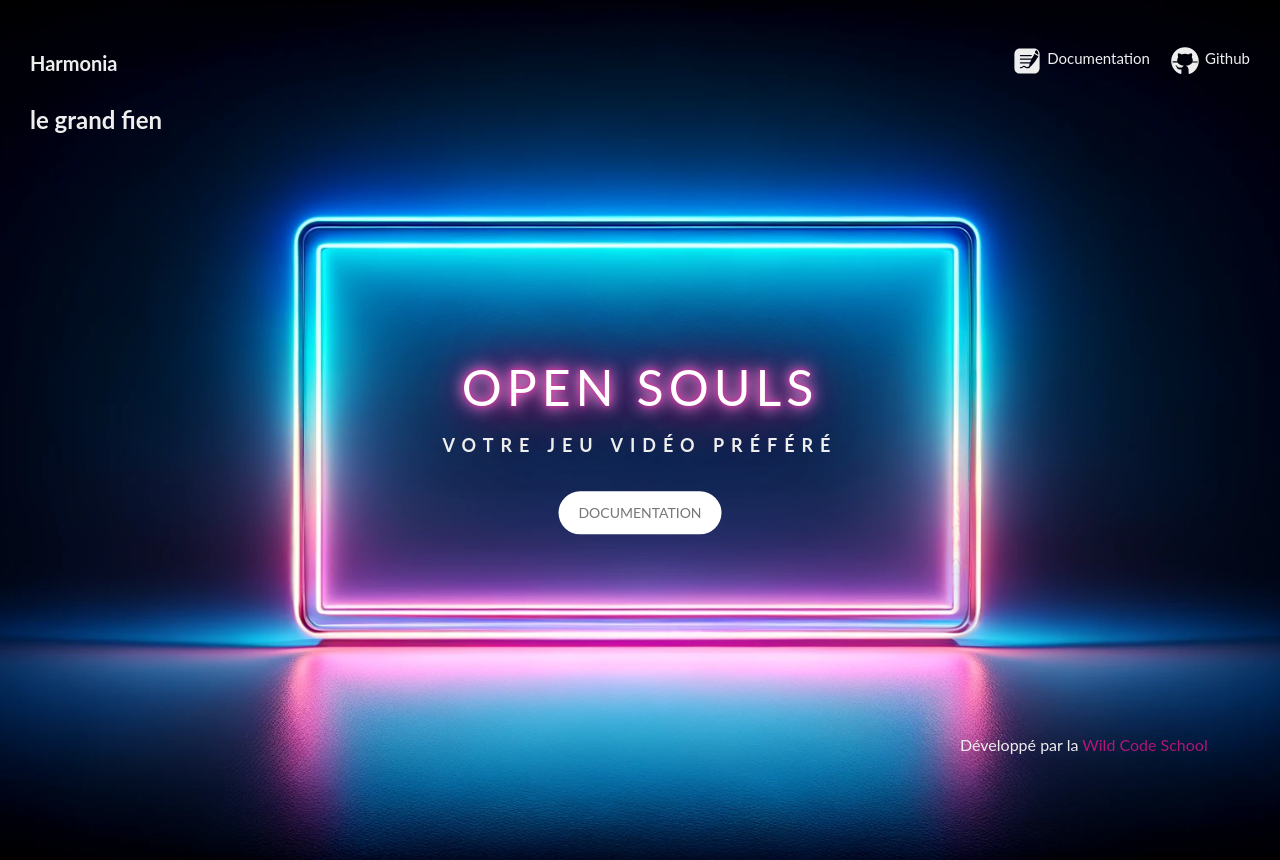
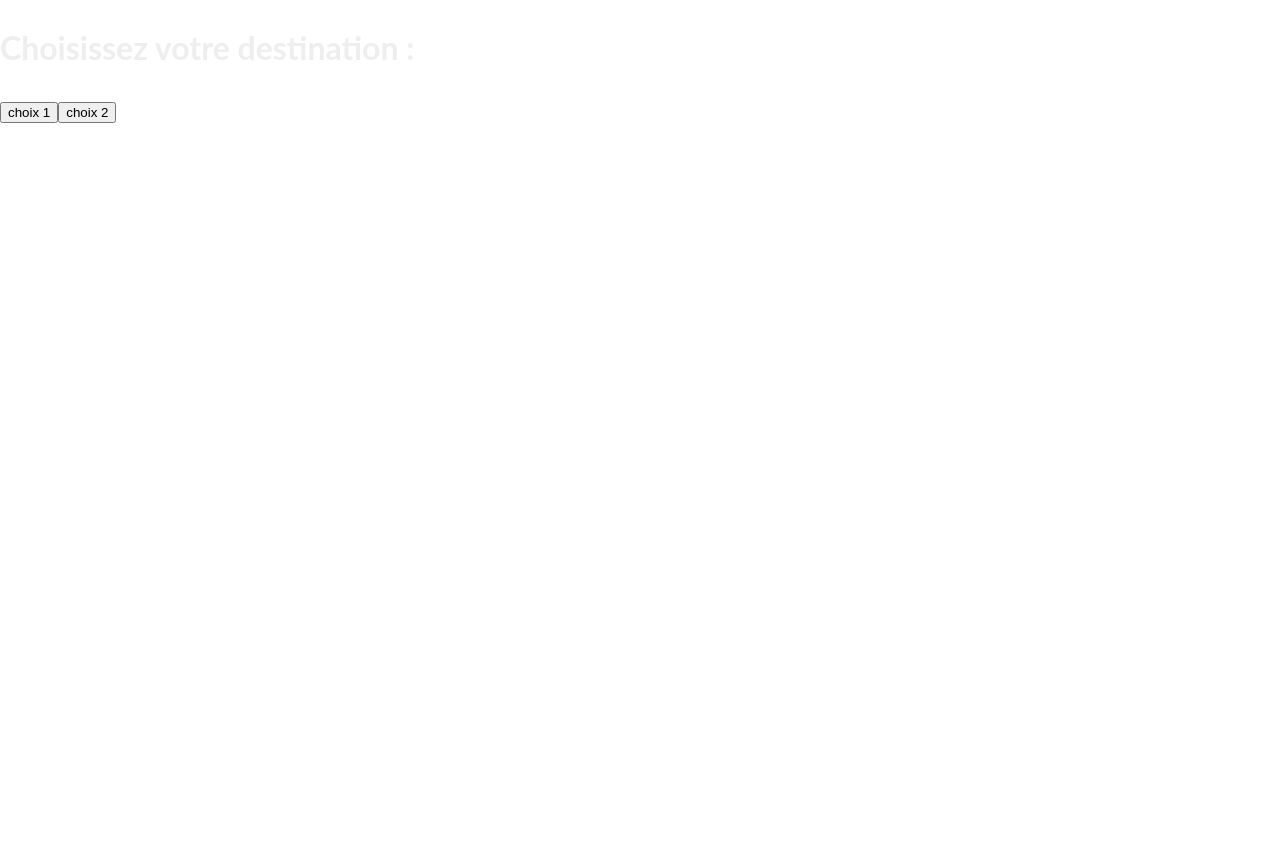
Before and after one commit to BrebG/js-toulouse-p2-open_souls, a React (Vite) app in the folder client/: page / in a window 1280 px wide. After the commit the page ends 800 px from the top, so only its background shows below. Built offline with nearby package versions, Linux system fonts and the light colour scheme.

Commit message:
feat: add to choice button the button to choose a path

```diff
--- a/client/src/App.jsx
+++ b/client/src/App.jsx
@@ -1,90 +1,14 @@
 import "./App.css";
+import ChoiceButtons from "./components/ChoiceBtn";
 
 function App() {
   return (
-    <main className="container">
-      <header>
-        <h1 className="logo">Harmonia</h1>
-        <h2> le grand fien</h2>
 
-      </header>
+    <ChoiceButtons/>
 
-      <nav className="navbar">
-        <ul>
-          <li>
-            <a
-              href="https://documentation-harmonia.vercel.app/"
-              target="_blank"
-              rel="noopener noreferrer"
-            >
-              <svg
-                xmlns="http://www.w3.org/2000/svg"
-                x="0px"
-                y="0px"
-                width="30"
-                height="30"
-                viewBox="0 0 50 50"
-              >
-                <path
-                  d="M37,4H13c-4.963,0-9,4.037-9,9v24c0,4.963,4.037,9,9,9h24c4.963,0,9-4.037,9-9V13C46,8.037,41.963,4,37,4z M14,15h18	c0.553,0,1,0.447,1,1c0,0.553-0.447,1-1,1H14c-0.553,0-1-0.447-1-1S13.447,15,14,15z M44,17.171	c-1.796,2.942-10.193,16.435-13.717,17.497L29.4,36.435c-0.175,0.351-0.528,0.553-0.896,0.553c-0.15,0-0.303-0.034-0.446-0.105	c-0.174-0.087-0.296-0.227-0.391-0.382c-0.906,0.334-1.853,0.483-2.647,0.487c-1.603-0.004-2.621-0.697-3.404-1.265	C20.979,35.261,20.59,35,20,35c-0.562,0-0.978,0.239-1.663,0.661C17.369,36.258,16.165,37,14,37c-0.553,0-1-0.447-1-1s0.447-1,1-1	c1.598,0,2.419-0.506,3.288-1.041C18.053,33.487,18.844,33,20,33c1.267,0,2.075,0.586,2.789,1.104	c0.682,0.493,1.22,0.884,2.201,0.884c0.007,0,0.013,0,0.02,0c1.253-0.006,2.914-0.486,3.635-1.518l0.1-0.2	c-0.134-1.062,0.159-2.55,0.73-4.27H14c-0.553,0-1-0.447-1-1s0.447-1,1-1h16.213c0.518-1.287,1.136-2.643,1.799-4H14	c-0.553,0-1-0.447-1-1s0.447-1,1-1h19.018c1.724-3.332,3.554-6.448,4.637-8.266c1.922,1.762,4.808,3.214,6.345,3.746V17.171z M44,14.596c-1.874-0.778-4.654-2.589-5.664-3.501V9.681l1.798-2.931C42.423,7.903,44,10.268,44,13V14.596z"
-                  fill="#eee"
-                />
-              </svg>
-              Documentation
-            </a>
-          </li>
-          <li>
-            <a
-              href="https://github.com/WildCodeSchool/create-harmonia"
-              target="_blank"
-              rel="noopener noreferrer"
-            >
-              <svg
-                xmlns="http://www.w3.org/2000/svg"
-                x="0px"
-                y="0px"
-                width="30"
-                height="30"
-                viewBox="0 0 50 50"
-              >
-                <path
-                  d="M17.791,46.836C18.502,46.53,19,45.823,19,45v-5.4c0-0.197,0.016-0.402,0.041-0.61C19.027,38.994,19.014,38.997,19,39 c0,0-3,0-3.6,0c-1.5,0-2.8-0.6-3.4-1.8c-0.7-1.3-1-3.5-2.8-4.7C8.9,32.3,9.1,32,9.7,32c0.6,0.1,1.9,0.9,2.7,2c0.9,1.1,1.8,2,3.4,2 c2.487,0,3.82-0.125,4.622-0.555C21.356,34.056,22.649,33,24,33v-0.025c-5.668-0.182-9.289-2.066-10.975-4.975 c-3.665,0.042-6.856,0.405-8.677,0.707c-0.058-0.327-0.108-0.656-0.151-0.987c1.797-0.296,4.843-0.647,8.345-0.714 c-0.112-0.276-0.209-0.559-0.291-0.849c-3.511-0.178-6.541-0.039-8.187,0.097c-0.02-0.332-0.047-0.663-0.051-0.999 c1.649-0.135,4.597-0.27,8.018-0.111c-0.079-0.5-0.13-1.011-0.13-1.543c0-1.7,0.6-3.5,1.7-5c-0.5-1.7-1.2-5.3,0.2-6.6 c2.7,0,4.6,1.3,5.5,2.1C21,13.4,22.9,13,25,13s4,0.4,5.6,1.1c0.9-0.8,2.8-2.1,5.5-2.1c1.5,1.4,0.7,5,0.2,6.6c1.1,1.5,1.7,3.2,1.6,5 c0,0.484-0.045,0.951-0.11,1.409c3.499-0.172,6.527-0.034,8.204,0.102c-0.002,0.337-0.033,0.666-0.051,0.999 c-1.671-0.138-4.775-0.28-8.359-0.089c-0.089,0.336-0.197,0.663-0.325,0.98c3.546,0.046,6.665,0.389,8.548,0.689 c-0.043,0.332-0.093,0.661-0.151,0.987c-1.912-0.306-5.171-0.664-8.879-0.682C35.112,30.873,31.557,32.75,26,32.969V33 c2.6,0,5,3.9,5,6.6V45c0,0.823,0.498,1.53,1.209,1.836C41.37,43.804,48,35.164,48,25C48,12.318,37.683,2,25,2S2,12.318,2,25 C2,35.164,8.63,43.804,17.791,46.836z"
-                  fill="#eee"
-                />
-              </svg>
-              Github
-            </a>
-          </li>
-        </ul>
-      </nav>
 
-      <section className="text-box">
-        <h2 className="block-primary">
-          <span className="block-primary-main">Open souls</span>
-          <span className="block-primary-sub">Votre jeu vidéo préféré</span>
-        </h2>
-        <a
-          href="https://documentation-harmonia.vercel.app/"
-          className="btn btn-white btn-animated"
-          target="_blank"
-          rel="noopener noreferrer"
-        >
-          Documentation
-        </a>
-      </section>
 
-      <footer>
-        Développé par la&nbsp;
-        <a
-          href="https://www.wildcodeschool.com/"
-          className="wcs"
-          target="_blank"
-          rel="noopener noreferrer"
-        >
-          Wild Code School
-        </a>
-      </footer>
-    </main>
+
   );
 }
 
--- a/client/src/components/ChoiceBtn.jsx
+++ b/client/src/components/ChoiceBtn.jsx
@@ -0,0 +1,23 @@
+import { useNavigate } from 'react-router-dom';
+import "./choicepage.scss"
+
+function ChoiceButtons() {
+  const navigate = useNavigate();
+
+  const handleNavigation = (path) => {
+    // pour que lorsque l'on fait un page precedente ca ne marche pas pendant le jeux et eviter les glitch
+    navigate(path, { replace: true });
+  };
+
+  return (
+    <div className="choicebutton">
+      <h1>Choisissez votre destination :</h1>
+
+      {/* il faut encore determiner les different lieu ou l'on pourrais faire un choix  */}
+      <button type = "button" onClick={() => handleNavigation("/choix 1")}>choix 1 </button>
+      <button type="button" onClick={() => handleNavigation("/choix 2")}>choix 2</button>
+    </div>
+  );
+}
+
+export default ChoiceButtons;
```
Also changed, not shown: client/src/components/choicepage.scss (added).
